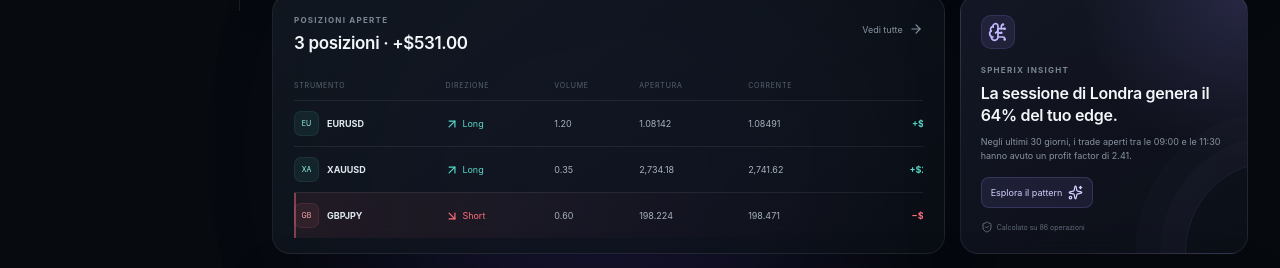
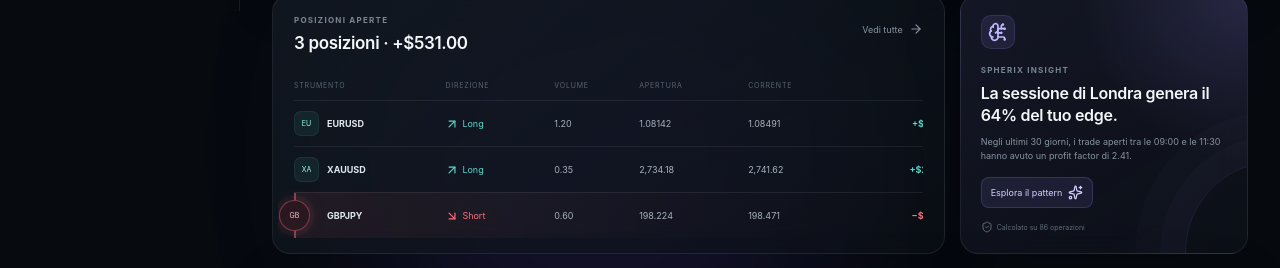
Before and after one commit to emil2699-lab/BlueSpherix, a Next.js app: page / in a window 1280 px wide. Shown: the part 789-1057 px from the top of the page. Built offline with nearby package versions, Linux system fonts and the light colour scheme.

Commit message:
style: anchor negative position badge to loss indicator

```diff
--- a/app/globals.css
+++ b/app/globals.css
@@ -129,7 +129,7 @@ nav button b { margin-left: auto; font-size: 8px; color: #091110; background: va
 .section-head { margin-bottom: 17px; }
 .quiet-button { color: #8794a0; padding: 7px 0; }
 .quiet-button:hover { color: var(--aqua); }
-.position-table { width: 100%; overflow-x: auto; }
+.position-table { width: calc(100% + 16px); margin-left: -16px; padding-left: 16px; overflow-x: auto; }
 .table-row { min-width: 660px; display: grid; grid-template-columns: 1.25fr .9fr .7fr .9fr .9fr .8fr; align-items: center; min-height: 46px; border-top: 1px solid var(--stroke); color: #a7b2bc; font-size: 9px; }
 .table-header { min-height: 30px; border-top: 0; color: #586470; text-transform: uppercase; font-size: 7px; letter-spacing: .8px; }
 .table-row > *:last-child { text-align: right; }
@@ -288,7 +288,8 @@ button:focus-visible, a:focus-visible, input:focus-visible { outline: 2px solid
 .negative-surface.negative-strong { background: radial-gradient(circle at 100% 0%, rgba(255,111,125,.2), transparent 62%), linear-gradient(145deg, rgba(38,20,28,.94), rgba(17,16,23,.84)); border-color: rgba(255,111,125,.34); box-shadow: inset 0 1px rgba(255,170,178,.05), 0 18px 65px rgba(85,4,18,.16); }
 .negative-surface .analytics-icon { color: var(--red); background: rgba(255,111,125,.11); border-color: rgba(255,111,125,.2); }
 .negative-row { background: linear-gradient(90deg, rgba(255,111,125,.075), rgba(255,111,125,.018) 58%, transparent); box-shadow: inset 2px 0 rgba(255,111,125,.45); }
-.negative-row .symbol i { color: #ffb0b8; background: rgba(255,111,125,.08); border-color: rgba(255,111,125,.12); }
+.negative-row .symbol { position: relative; overflow: visible; }
+.negative-row .symbol i { width: 31px; height: 31px; margin-left: -15px; margin-right: 9px; position: relative; z-index: 1; border-radius: 50%; color: #ffc1c7; background: #2a1821; border-color: rgba(255,111,125,.4); box-shadow: 0 0 0 5px rgba(255,111,125,.035), 0 0 18px rgba(255,111,125,.13); }
 @media (max-width: 1150px) { .portfolio-main { grid-template-columns: 1fr; } .account-grid { grid-template-columns: 1fr; } }
 @media (max-width: 800px) { .portfolio-totals { grid-template-columns: 1fr; } .portfolio-toolbar { align-items: flex-start; flex-direction: column; } .comparison-card, .allocation-card { padding: 18px; } }
 
```
